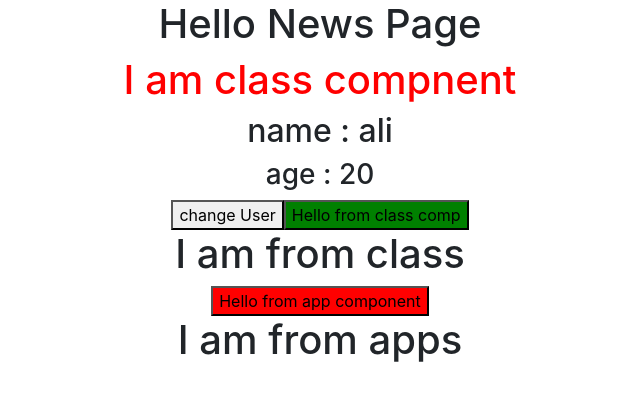
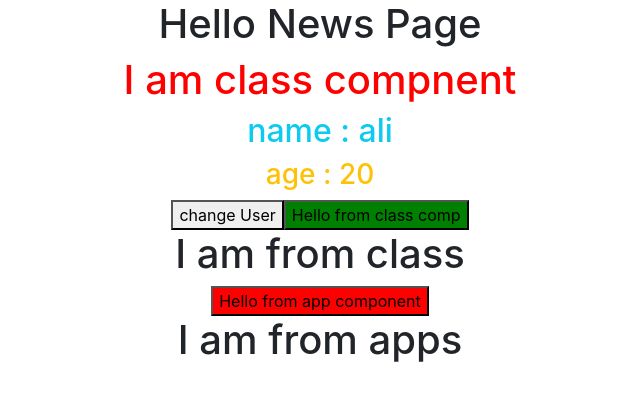
Before and after one commit to abdelrahmanShabaan/React_js_ITI_XMaster_Packages, a React (Create React App) app: page / in a window 1280 px wide. Shown: the top 400 px of the page, without its empty margins (320-960 px from the left). Built offline with nearby package versions, Linux system fonts and the light colour scheme.

Commit message:
change color of header text info of AppClassComponent elements to check bootstrap

```diff
--- a/src/AppClassComponent.js
+++ b/src/AppClassComponent.js
@@ -57,8 +57,8 @@ class AppClassComponent extends React.Component{
         <>
             {/* way to write style {{  }} */}
         <h1 style={{color:'red'}}>I am class compnent</h1>
-        <h2>name : {this.state.name} </h2>
-        <h3>age : {this.state.age} </h3>
+        <h2 className="text-info ">name : {this.state.name} </h2>
+        <h3 className="text-warning">age : {this.state.age} </h3>
         <button onClick={()=> this.changeUserInfo()} >change User </button>
         <MyButton name="Hello from class comp" color="green"/>
 
```
